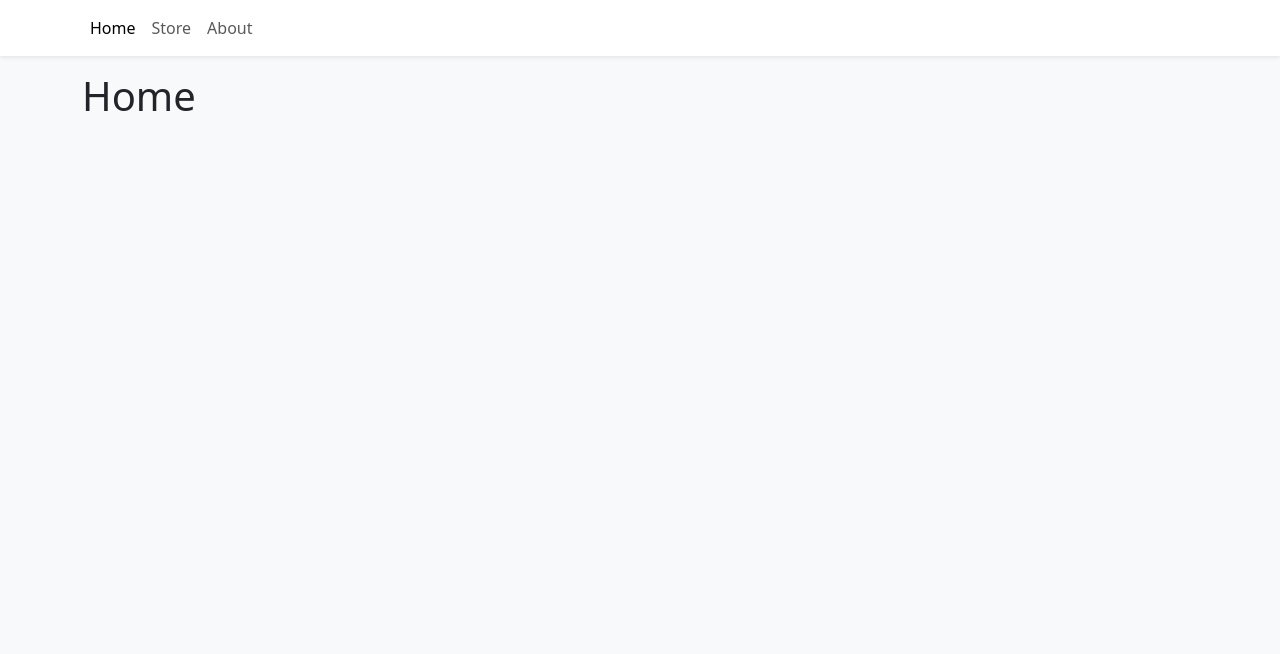
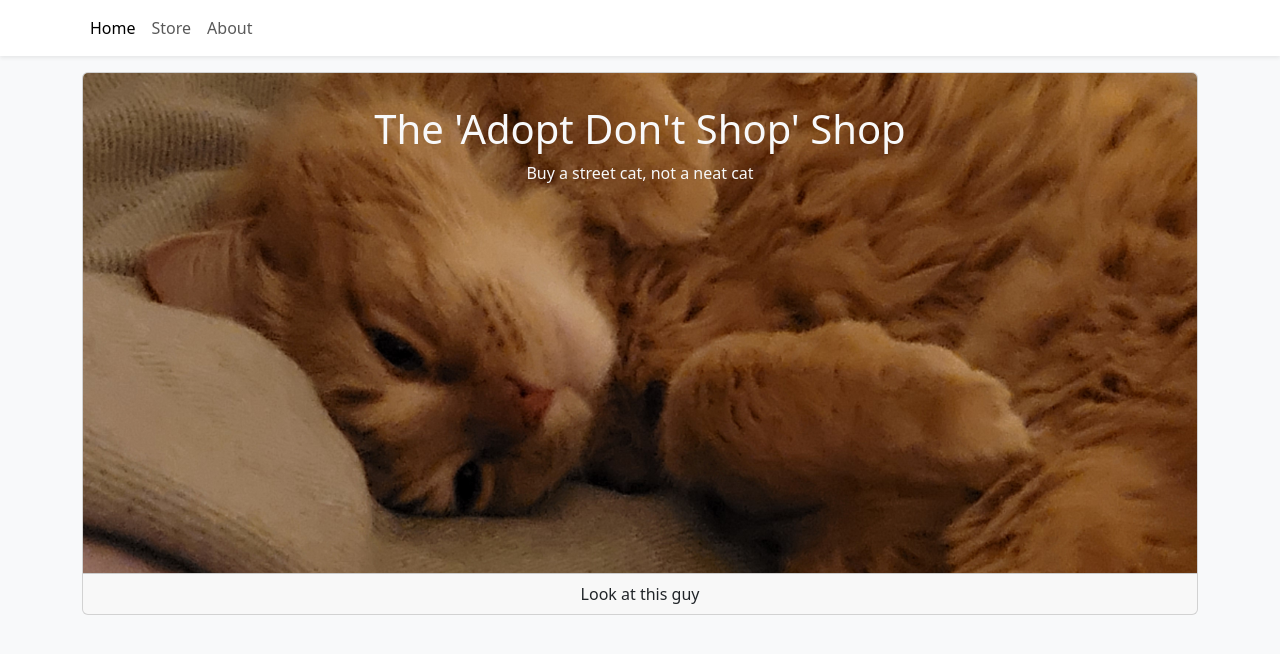
Before and after one commit to Justin-KA/kitten-rescue-store, a React (Vite) app: page / in a window 1280 px wide. Shown: the top 654 px of the page. Built offline with nearby package versions, Linux system fonts and the light colour scheme.

Commit message:
added a basic homepage

```diff
--- a/index.html
+++ b/index.html
@@ -4,7 +4,7 @@
     <meta charset="UTF-8" />
     <link rel="icon" type="image/svg+xml" href="/vite.svg" />
     <meta name="viewport" content="width=device-width, initial-scale=1.0" />
-    <title>Vite + React + TS</title>
+    <title>The ADS Shop</title>
   </head>
   <body class="bg-light">
     <div id="root"></div>
--- a/src/pages/Home.tsx
+++ b/src/pages/Home.tsx
@@ -1,3 +1,23 @@
+import { Card } from "react-bootstrap";
+
 export function Home(){
-    return <h1>Home</h1>
+    return (
+        <Card className="text-center h-200 text-light">
+            <Card.Img
+            variant="top"
+            src = "../public/imgs/chestnoot.jpg"
+            height="500px"
+            style={{objectFit: "cover"}} />
+        <Card.ImgOverlay>
+          <Card.Body>
+            <Card.Title className="fs-1">The 'Adopt Don't Shop' Shop</Card.Title>
+            <Card.Text>
+              Buy a street cat, not a neat cat
+            </Card.Text>
+
+          </Card.Body>
+          </Card.ImgOverlay>
+          <Card.Footer className="text-dark">Look at this guy</Card.Footer>
+        </Card>
+      );
 }
```
